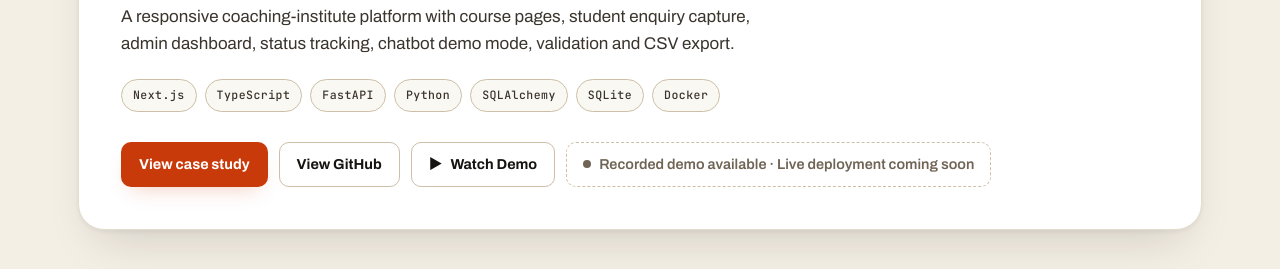
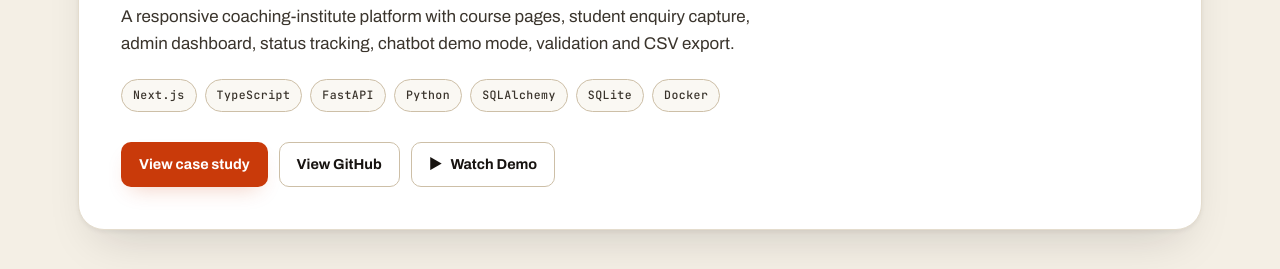
Before and after one commit to MK7417-ceo/portfolio, a plain HTML site: page index.html in a window 1280 px wide. Shown: the part 2927-3196 px from the top of the page. Drawn offline with Linux system fonts and the light colour scheme.

Commit message:
Remove deployment-status text from EduRise card

```diff
--- a/index.html
+++ b/index.html
@@ -696,7 +696,6 @@
                 <a class="btn btn-primary btn-sm" href="#case-edurise">View case study</a>
                 <a class="btn btn-ghost btn-sm" href="https://github.com/MK7417-ceo/edurise-academy" target="_blank" rel="noopener">View GitHub</a>
                 <a class="btn btn-ghost btn-sm" href="#demo-edurise"><span aria-hidden="true">▶</span> Watch Demo</a>
-                <span class="demo-off" title="Recorded demo is available; live deployment is coming soon"><span class="dot"></span> Recorded demo available · Live deployment coming soon</span>
               </div>
             </div>
           </article>
```
